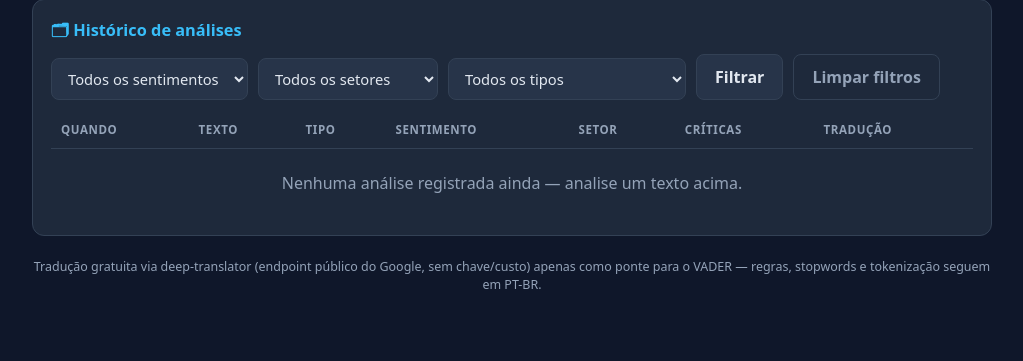
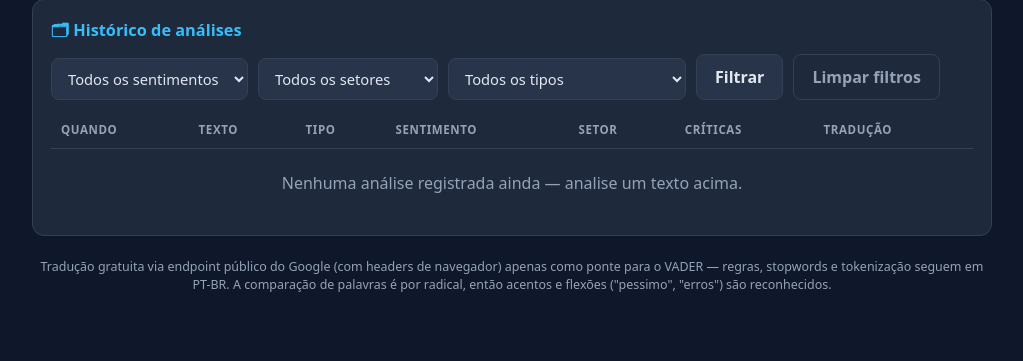
Before and after one commit to KauaSd/teste_flask2, a Flask app: page / in a window 1280 px wide. Shown: the part 439-800 px from the top of the page, without its empty margins (128-1151 px from the left). Run offline with Flask 3, Linux system fonts and the light colour scheme; data that the repository does not hold is empty.

Commit message:
Clarify footer translation note
Updated footer translation description for clarity.

```diff
--- a/templates/index.html
+++ b/templates/index.html
@@ -258,7 +258,7 @@
     </section>
 
     <footer>
-      Tradução gratuita via deep-translator (endpoint público do Google, sem chave/custo) apenas como ponte para o VADER — regras, stopwords e tokenização seguem em PT-BR.
+      Tradução gratuita via endpoint público do Google (com headers de navegador) apenas como ponte para o VADER — regras, stopwords e tokenização seguem em PT-BR. A comparação de palavras é por radical, então acentos e flexões ("pessimo", "erros") são reconhecidos.
     </footer>
   </div>
 
```
